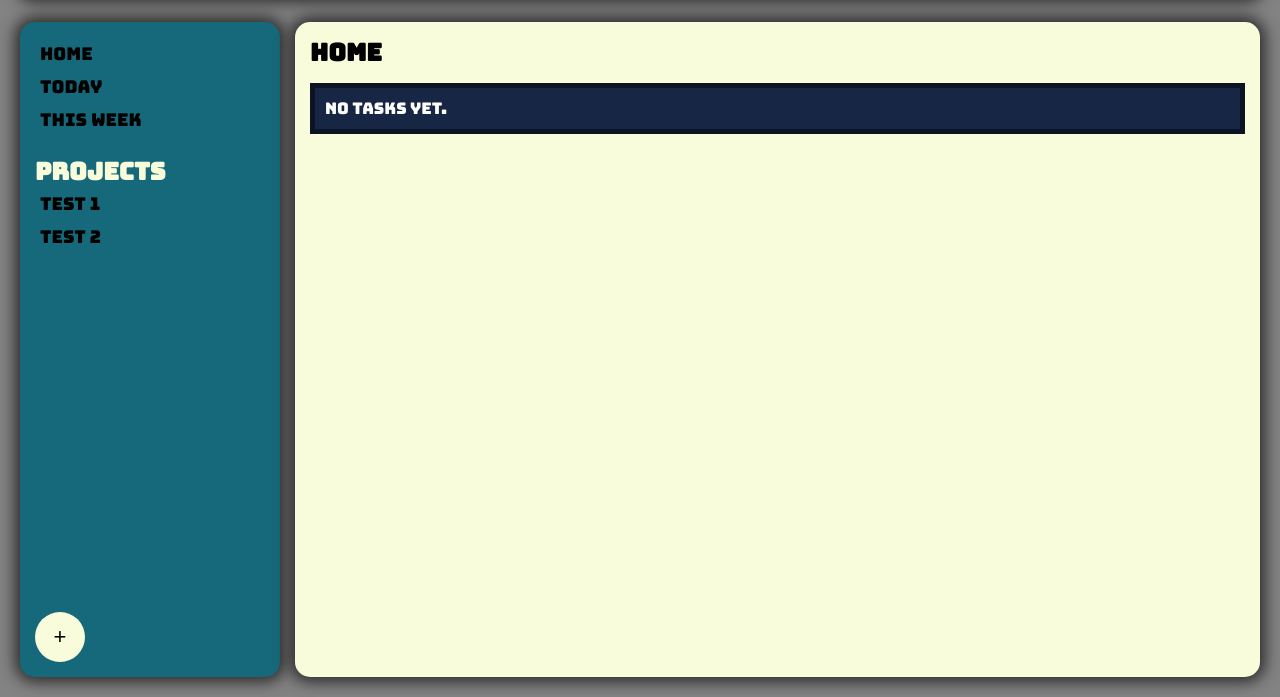
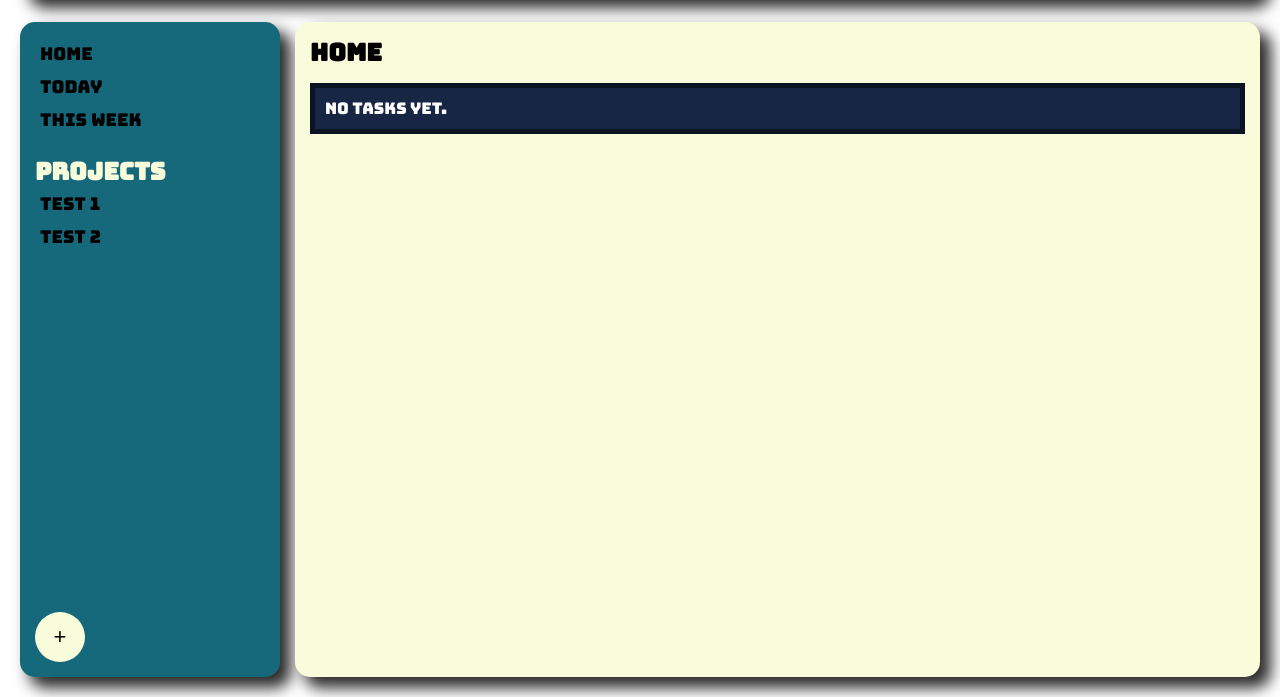
Before and after one commit to beso525/Todoapp, a website built with webpack: page src/template.html in a window 1280 px wide. Shown: the part 103-800 px from the top of the page. Built offline with nearby package versions, Linux system fonts and the light colour scheme.

Commit message:
from development to production, will add features later

```diff
--- a/src/styles.css
+++ b/src/styles.css
@@ -11,7 +11,7 @@ html, body {
 
 body {
   font-family: "Bungee", "Noto Sans", sans-serif;
-  background: #838383;
+  background: #ffffff;
   display: grid;
   grid-template-columns: 250px 1fr;
   grid-template-rows: auto 1fr;
@@ -29,7 +29,7 @@ header {
 
 header, #sidebar, #main {
   border-radius: 15px;
-  box-shadow: 0px 0px 15px 5px rgb(43, 43, 43);
+  box-shadow: 10px 10px 15px 1px rgb(43, 43, 43);
 }
 
 #sidebar {
@@ -75,6 +75,8 @@ header, #sidebar, #main {
 .addBtn:hover {
   background-color: #f7f8ef;
   transform: scale(1.1) rotate(180deg);
+    box-shadow: 0px 0px 15px 1px rgb(43, 43, 43);
+
 }
 
 .nav-item {
--- a/webpack.config.js
+++ b/webpack.config.js
@@ -3,7 +3,7 @@ const path = require("path");
 const HtmlWebpackPlugin = require("html-webpack-plugin");
 
 module.exports = {
-  mode: "development",
+  mode: "production",
   entry: "./src/index.js",
   output: {
     filename: "main.js",
```
Also changed, not shown: 1 other file.
